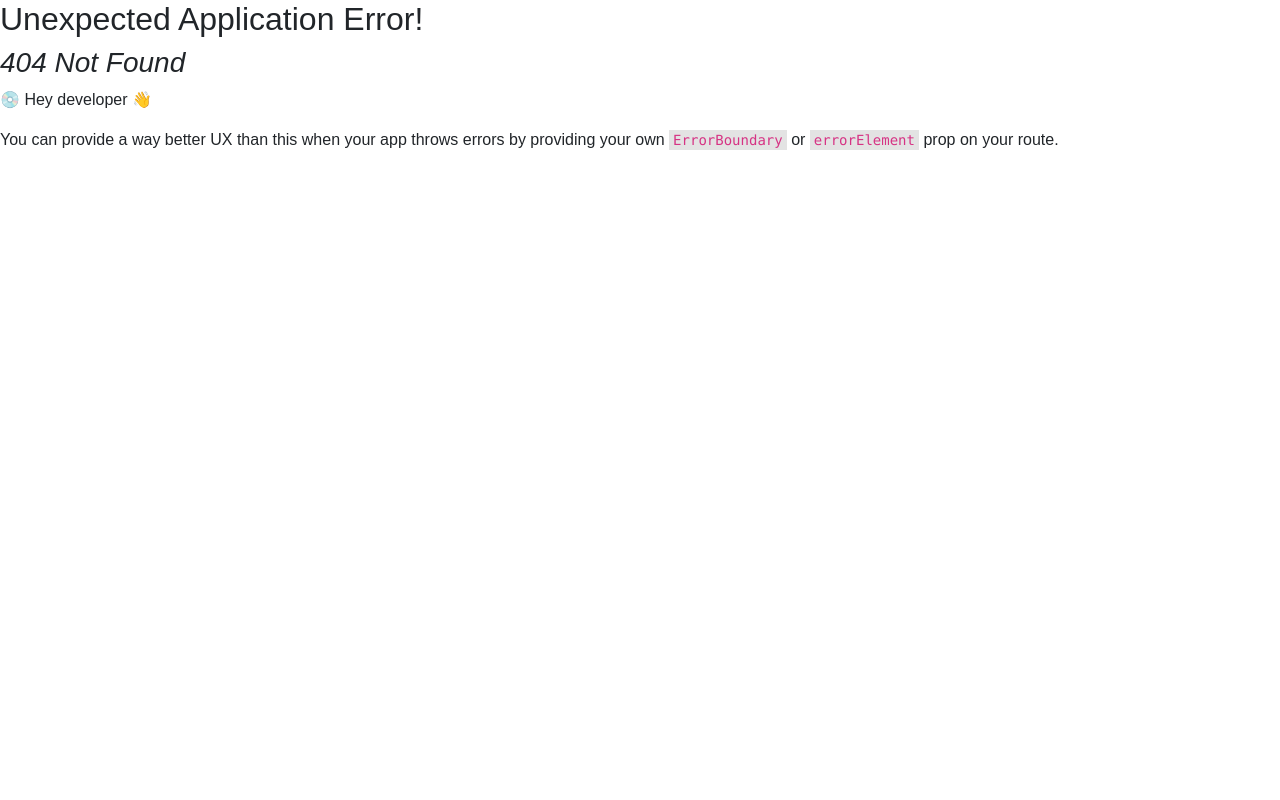
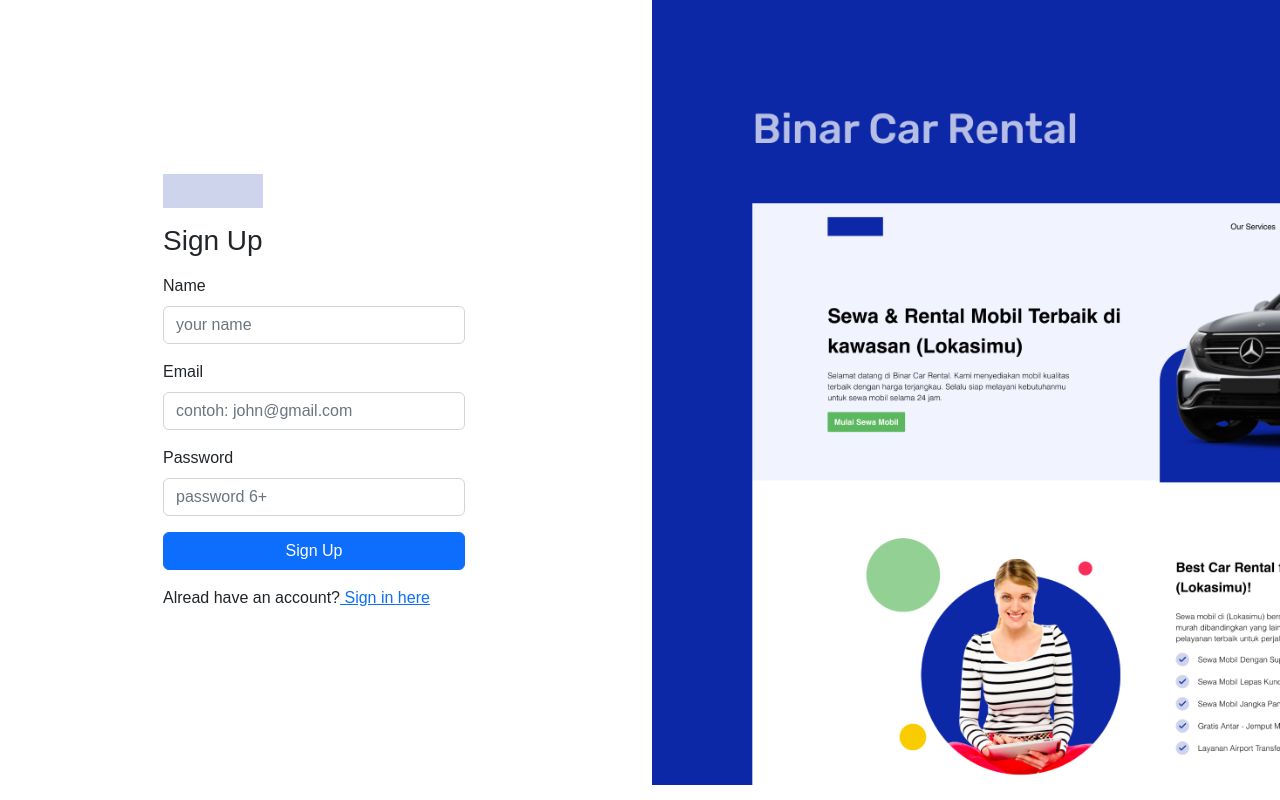
Before and after one commit to syauqic/bcr-web, a React (Create React App) app: page /register in a window 1280 px wide. Before the commit this address had no page. Built offline with nearby package versions, Linux system fonts and the light colour scheme.

Commit message:
fitur: Add Register

```diff
--- a/src/App.jsx
+++ b/src/App.jsx
@@ -6,6 +6,8 @@
 import SearchResult from "./pages/SearchResult/SearchResult";
 import DetailCar from "./pages/DetailCar/DetailCar";
 import Login from "./pages/Login/Login";
+import Register from "./pages/Register";
+
 
 const router = createBrowserRouter([
   {
@@ -28,6 +30,10 @@
     path: "/login",
     element: <Login />,
   },
+  {
+    path: "/register",
+    element: <Register />,
+  },
 ]);
 
 function App() {
--- /dev/null
+++ b/src/Redux/Register/slice.js
@@ -0,0 +1,29 @@
+/* eslint-disable no-param-reassign */
+import {createSlice} from '@reduxjs/toolkit';
+
+
+const registerSlice = createSlice({
+    name: "register",
+    initialState: {
+        user: null,
+        loading: false,
+    },
+    reducers: {
+        registerStart(state) {
+            state.loading = true;
+            state.user = null;
+        },
+       registerSuccess(state, action) {
+            state.loading = false;
+            state.user = action.payload;
+        },
+       registerFailure(state) {
+            state.loading = false;
+            state.user = null;
+        },
+    },
+});
+
+export const {registerStart,registerSuccess,registerFailure } = registerSlice.actions;
+
+export default registerSlice.reducer;
--- a/src/Redux/store.jsx
+++ b/src/Redux/store.jsx
@@ -1,8 +1,10 @@
 import { combineReducers, configureStore } from "@reduxjs/toolkit";
 import loginReducers from "./Login/slice";
+import registerReducers from "./Register/slice";
 
 const rootReducer = combineReducers({
   login: loginReducers,
+  register: registerReducers,
 });
 
 export default configureStore({
--- /dev/null
+++ b/src/pages/Register/hooks/useRegister.js
@@ -0,0 +1,51 @@
+import { useState } from "react";
+import { useDispatch, useSelector } from "react-redux";
+import axios from "axios";
+
+import { registerSuccess, registerStart, registerFailure } from '../../../Redux/Register/slice';
+import { useNavigate } from "react-router-dom";
+
+
+function UseRegister () {
+    const navigate = useNavigate();
+
+    const { loading } = useSelector((state) => state.register);
+
+    const [formValues, setFormValues] = useState({
+        name: null,
+        email: null,
+        password: null,
+    });
+
+
+    const dispatch = useDispatch();
+
+    const handleSubmit = async (e) => {
+        e.preventDefault();
+
+        try {
+            dispatch(registerStart());
+
+            const response = await axios.post('https://bootcamp-rent-cars.herokuapp.com/customer/auth/register', formValues)
+
+            dispatch(registerSuccess(response.data));
+            console.log("response.data> ", response.data);
+            navigate("/login")
+        }catch (error) {
+            dispatch(registerFailure());
+
+        }
+    };
+
+
+
+    return {
+        formValues,
+        loading,
+        setFormValues,
+        handleSubmit,
+    }
+}
+
+
+export default UseRegister;
--- /dev/null
+++ b/src/pages/Register/index.jsx
@@ -0,0 +1,115 @@
+import React from "react";
+import { Button, Col, Container, Form, Row } from 'react-bootstrap';
+import BCR83 from "../../assets/img/Group 83.png"
+import LogoBCR from "../../assets/img/logo2.svg";
+// import swal from 'sweetalert';
+import { Link } from "react-router-dom";
+import UseRegister from "./hooks/useRegister";
+
+
+
+function Register() {
+
+const  { loading,formValues,setFormValues, handleSubmit } = UseRegister();
+
+    return (
+        <>
+            <div>
+                <Row>
+                    <Col className="col-lg-6">
+                        <div className="position-relative align-items-center justify-content-center">
+                            {/* { loading ? (
+                                swal("Anda Berhasil Untuk Registrasi!", "Silahkan Klik Tombol Berikut", "success")
+
+                                ) : ("") } */}
+                        </div>
+                        <Container style={{minHeight:'100vh'}} className="d-flex justify-content-center align-items-center">
+                            <Form
+                            style={{
+                                width: "50%"
+                            }}
+                            onSubmit={handleSubmit}
+                            >
+                                <div className="mb-3">
+                                    <img src={LogoBCR} alt=""></img>
+                                </div>
+                                <h3 className="mb-3">Sign Up</h3>
+                                <div className="mb-3">
+                                    <Form.Label htmlFor="text">Name</Form.Label>
+                                    <Form.Control
+                                    name="name"
+                                    id="name"
+                                    placeholder="your name"
+                                    onChange={(e) => {
+                                        setFormValues({
+                                            ...formValues,
+                                            name: e.target.value,
+                                        })
+                                    }}
+                                    value={formValues.name ?? ""}
+                                    />
+                                </div>
+                                <div className="mb-3">
+                                    <Form.Label htmlFor="email">Email</Form.Label>
+                                    <Form.Control
+                                    name="email"
+                                    id="email"
+                                    placeholder="contoh: john@gmail.com"
+                                    onChange={(e) => {
+                                        setFormValues({
+                                            ...formValues,
+                                            email: e.target.value,
+                                        })
+                                    }}
+                                    value={formValues.email ?? ""}
+                                    />
+                                </div>
+                                <div className="mb-3">
+                                    <Form.Label htmlFor="password">Password</Form.Label>
+                                    <Form.Control
+                                    type="password"
+                                    name="password"
+                                    id="password"
+                                    placeholder="password 6+"
+                                    onChange={(e) => {
+                                        setFormValues({
+                                            ...formValues,
+                                            password: e.target.value,
+                                        })
+                                    }}
+                                    value={formValues.password ?? ""}
+                                    />
+                                </div>
+                                <Button
+                                type="submit"
+                                variant="primary"
+                                className="d-block w-100 mb-3 mt-3"
+                                disabled={loading}
+                                >
+                                    {
+                                        loading ? "please wait...." : "Sign Up"
+                                    }
+                                </Button>
+                                <div>
+                                    <p>
+                                        Alread have an account?
+                                        <Link to="/">  Sign in here</Link>
+                                    </p>
+                                </div>
+                            </Form>
+                        </Container>
+                    </Col>
+                    <Col className="col-lg-6 d-lg-flex d-sm-none">
+                        <div>
+                            <img className="w-100" src={BCR83} alt="" />
+                        </div>
+                    </Col>
+                </Row>
+            </div>
+
+        </>
+
+    )
+}
+
+export default Register;
```
Also changed, not shown: src/assets/img/Group 83.png (added).
